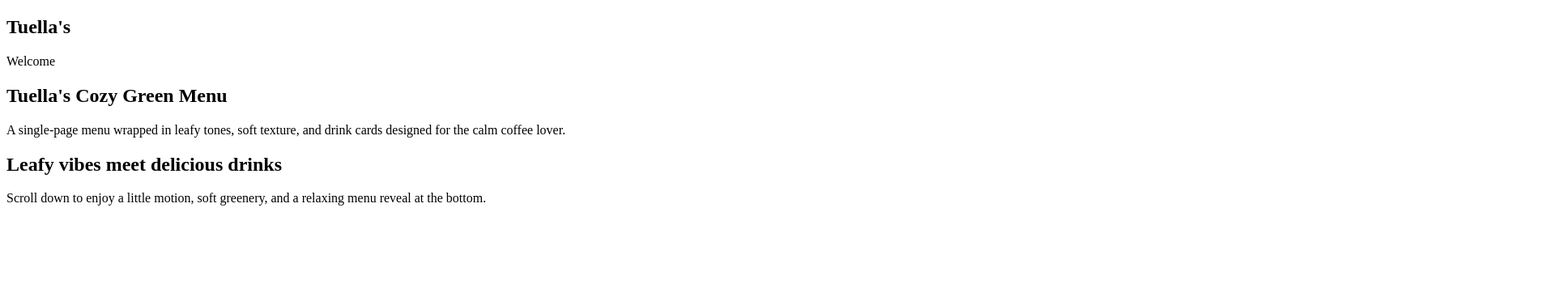
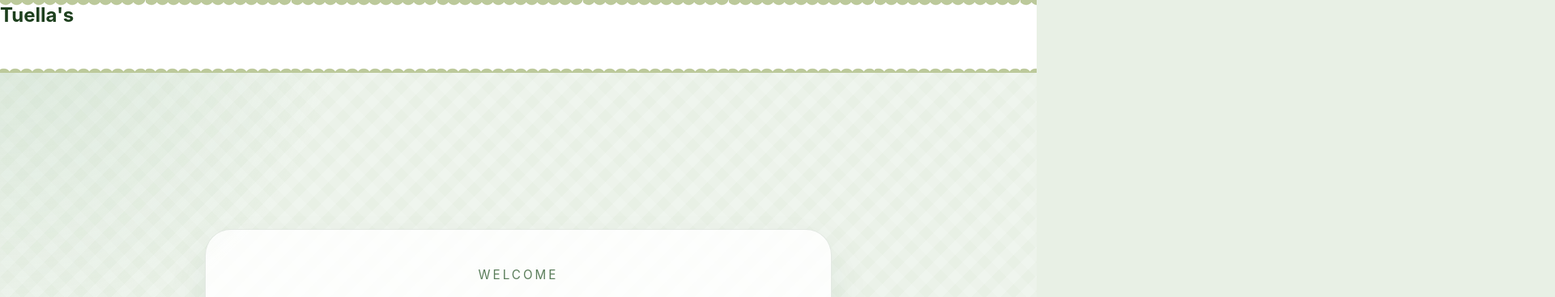
Before and after one commit to jalissav/Tuellas-webpage, a plain HTML site: page index.html in a window 1280 px wide. Shown: the top 367 px of the page at 81% size, 1920 px wide, since content can reach past the window. Drawn offline with Linux system fonts and the light colour scheme.

Commit message:
"move index and styles out of templates"

```diff
--- a/templates/index.html
+++ b/index.html
@@ -1,7 +1,7 @@
 <!DOCTYPE html>
 <html lang="en">
 <head>
-    <link rel="stylesheet" href="homepage.css">
+    <link rel="stylesheet" href="styles.css">
     <meta charset="UTF-8">
     <meta name="viewport" content="width=device-width, initial-scale=1.0">
     <title>Tuella's Green Menu</title>
```
Also changed, not shown: styles.css (renamed from templates/styles.css).
